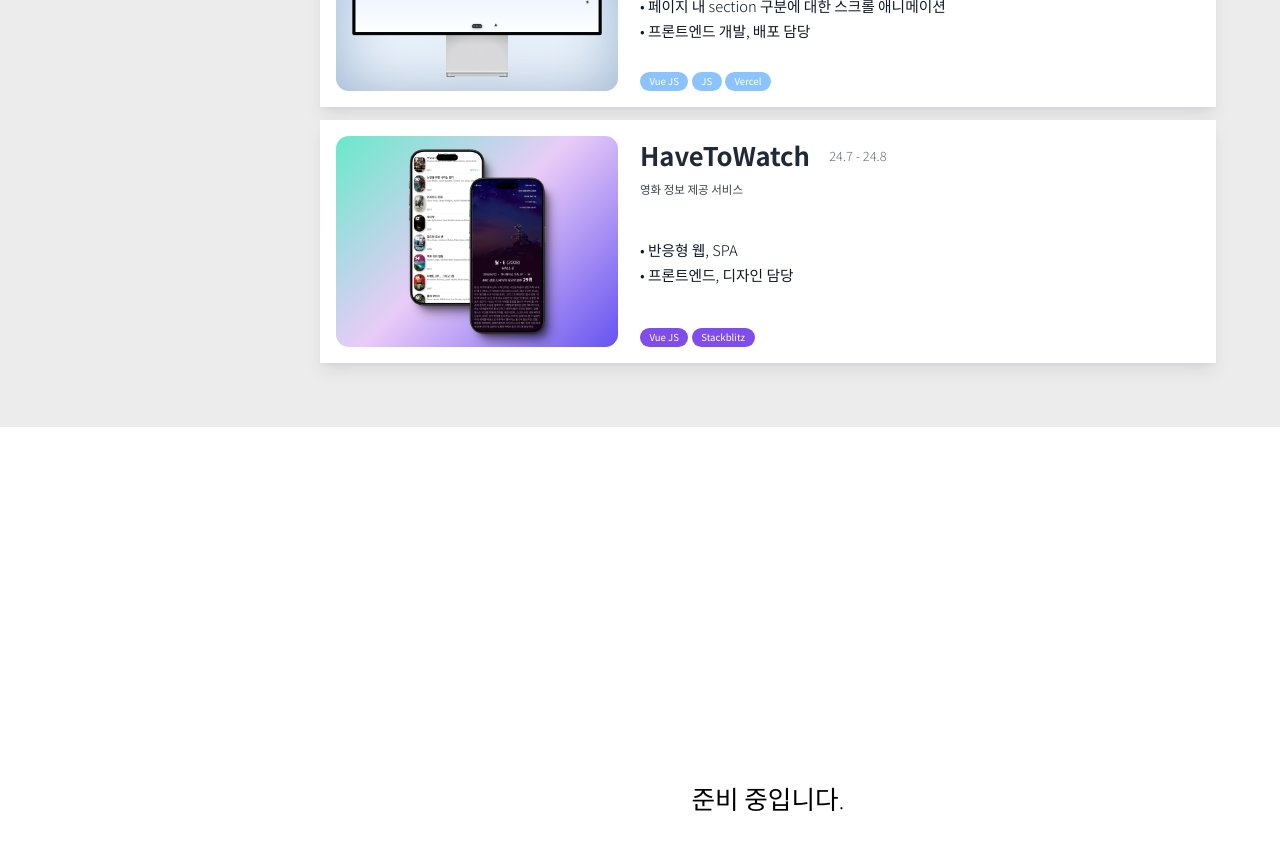
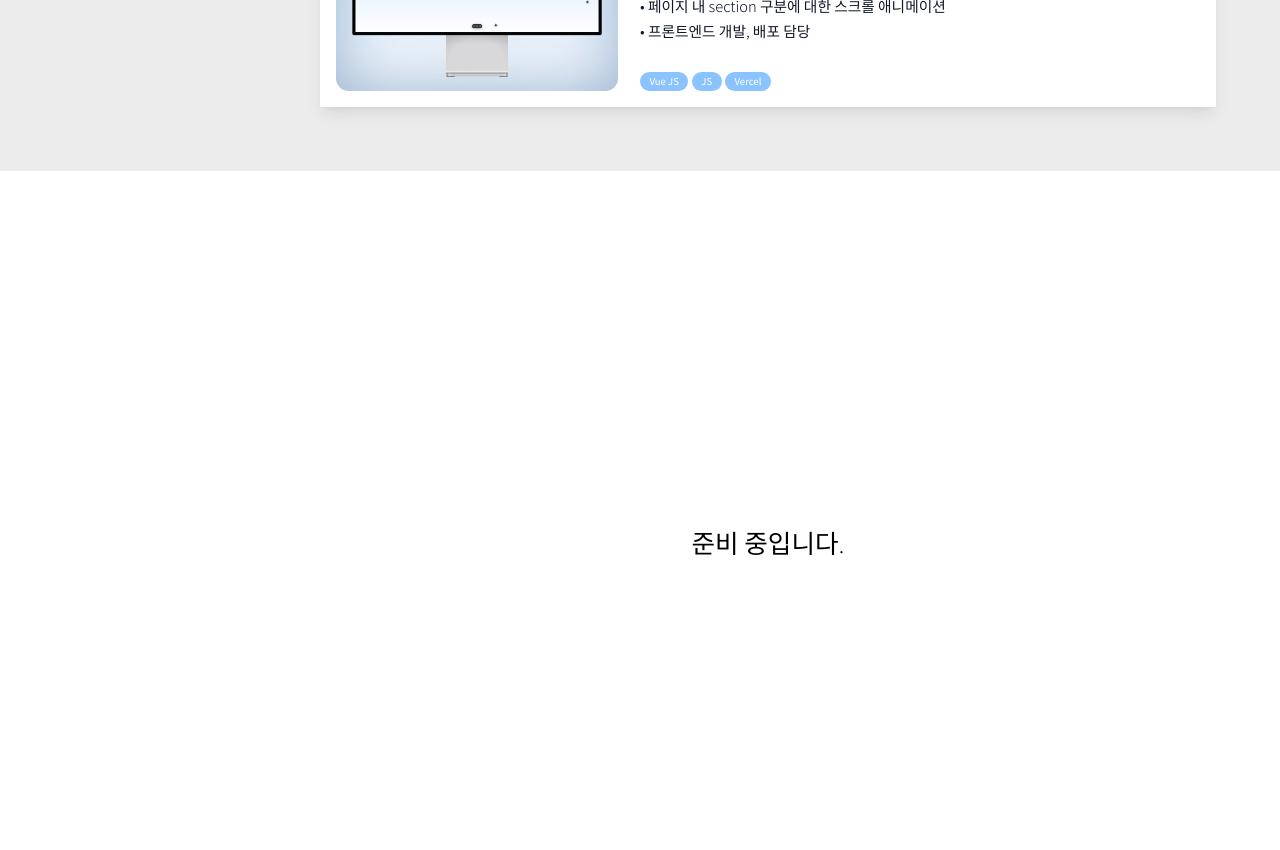
Before and after one commit to xhae000/profile, a Vue app in the folder intro/: page / in a window 1280 px wide. Shown: the part 4380-5230 px from the top of the page. Built offline with nearby package versions, Linux system fonts and the light colour scheme; a web font is replaced by a local one.

Commit message:
프로젝트 항목 수정

```diff
--- a/intro/src/views/HomeView.vue
+++ b/intro/src/views/HomeView.vue
@@ -566,43 +566,6 @@
           </div>
         </div>
 
-        <!--Company-->
-        <div class="mt-4">
-          <div class="flex justify-left w-full p-5 pr-1  bg-white h-[19rem] shadow-lg shadow-gray-500/15">
-            <div class="h-full flex items-center">
-                <img class="h-full rounded-2xl" src="../assets/mockup/have-to-watch.png" />
-            </div>
-            <div class="px-7 flex flex-col justify-between">
-                <div>
-                    <div class="flex items-center ">
-                        <div class="text-[2rem] text-gray-800 font-bold">
-                            HaveToWatch
-                        </div>
-                        <div class="text-gray-500 font-light ml-6">
-                            24.7 - 24.8
-                        </div>
-                    </div>
-                    <div class="mt-2 text-gray-700 text-[0.9rem]">
-                        영화 정보 제공 서비스
-                    </div>
-                </div>
-
-                <div class="">
-                    <div class="text-[1.15rem] text-gray-900 font-[300]">
-                        &bull; 반응형 웹, SPA
-                    </div>
-                    <div class="mt-1 text-[1.15rem] text-gray-900 font-[300]">
-                        &bull; 프론트엔드, 디자인 담당
-                    </div>
-                </div>
-
-                <div>
-                    <SkillTag name="Vue JS" boxColor="#804ceb" textColor="#fff"/>
-                    <SkillTag name="Stackblitz" boxColor="#804ceb" textColor="#fff"/>
-                </div>
-            </div>
-          </div>
-        </div>
       </div>
 
     </div>
```
